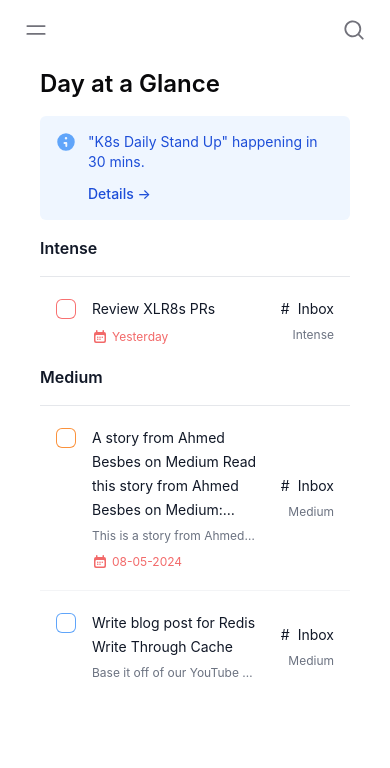
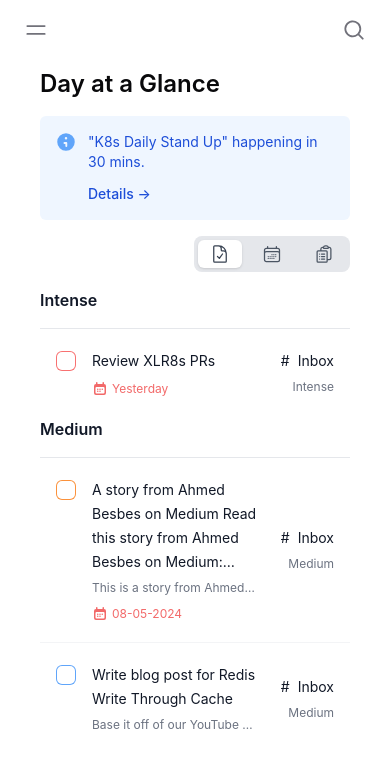
Before and after one commit to YourTechBud/eva, a React (Vite) app in the folder frontend/: page /tasks/today in a window 390 px wide. Shown: the top 768 px of the page. Built offline with nearby package versions, Linux system fonts and the light colour scheme; a web font is replaced by a local one.

Commit message:
Added tabs for mobile
Signed-off-by: Noorain Panjwani <noorain.panjwani@gmail.com>

```diff
--- a/frontend/package.json
+++ b/frontend/package.json
@@ -25,6 +25,7 @@
     "react": "^18.2.0",
     "react-day-picker": "^8.10.1",
     "react-dom": "^18.2.0",
+    "react-responsive": "^10.0.0",
     "react-router": "6",
     "react-router-dom": "6",
     "tiptap-markdown": "^0.8.10"
--- a/frontend/src/routes/tasks/today.tsx
+++ b/frontend/src/routes/tasks/today.tsx
@@ -1,8 +1,15 @@
+import {
+  CalendarDaysIcon,
+  ClipboardDocumentListIcon,
+  DocumentCheckIcon,
+} from '@heroicons/react/24/outline';
 import clsx from 'clsx';
 import { useState } from 'react';
+import MediaQuery from 'react-responsive';
 
 import PageHeading from '@/components/page-heading';
 import PagePanel from '@/components/page-panel';
+import { Tab, TabGroup, TabList, TabPanel, TabPanels } from '@/components/tabs';
 import EventList from '@/widgets/events/event-list';
 import FocusedItem from '@/widgets/focused-item';
 import ProjectList from '@/widgets/projects/project-list';
@@ -114,9 +121,35 @@ const projects = [
 export default function Today() {
   // Move the scrollbar logic into the page-content component
   const [isTasksHovered, setTasksHovered] = useState(false);
-
   return (
     <>
+      <MediaQuery maxWidth={1023}>
+        <PagePanel className="w-[100vw] overflow-y-auto">
+          <PageHeading text="Day at a Glance" />
+          <div className="h-2"></div>
+          <FocusedItem title="K8s Daily Stand Up" type="meeting" />
+          <div className="h-2"></div>
+          <TabGroup className="my-2 flex flex-col items-end">
+            <TabList>
+              <Tab index={0} icon={DocumentCheckIcon} />
+              <Tab index={1} icon={CalendarDaysIcon} />
+              <Tab index={2} icon={ClipboardDocumentListIcon} />
+            </TabList>
+            <TabPanels className="mt-4 w-full flex-1">
+              <TabPanel index={0} className="transition-all">
+                <TaskListing tasks={tasks} />
+              </TabPanel>
+              <TabPanel index={1} className="transition-all">
+                <EventList events={events} />
+              </TabPanel>
+              <TabPanel index={2} className="transition-all">
+                <ProjectList projects={projects} />
+              </TabPanel>
+            </TabPanels>
+          </TabGroup>
+        </PagePanel>
+      </MediaQuery>
+      <MediaQuery minWidth={1024}>
         <PagePanel
           onMouseEnter={() => setTasksHovered(true)}
           onMouseLeave={() => setTasksHovered(false)}
@@ -138,6 +171,7 @@ export default function Today() {
           <div className="h-4"></div>
           <ProjectList projects={projects} />
         </PagePanel>
+      </MediaQuery>
     </>
   );
 }
--- /dev/null
+++ b/frontend/src/ui/components/tabs.tsx
@@ -0,0 +1,113 @@
+import * as Headless from '@headlessui/react';
+import clsx from 'clsx';
+import { motion } from 'framer-motion';
+import { createContext, ReactNode, useContext, useState } from 'react';
+
+interface TabContext {
+  index: number;
+  setIndex?: (index: number) => void;
+}
+
+const TabContext = createContext<TabContext>({ index: 0 });
+
+interface TabGroupProps {
+  className?: string;
+  children: ReactNode;
+}
+
+export function TabGroup({ className, children }: TabGroupProps) {
+  const [index, setIndex] = useState(0);
+  return (
+    <TabContext.Provider value={{ index, setIndex }}>
+      <_TabGroup className={className}>{children}</_TabGroup>
+    </TabContext.Provider>
+  );
+}
+function _TabGroup({ className, children }: TabGroupProps) {
+  const { index, setIndex } = useContext(TabContext);
+  return (
+    <Headless.TabGroup
+      className={className}
+      selectedIndex={index}
+      onChange={setIndex}
+    >
+      {children}
+    </Headless.TabGroup>
+  );
+}
+
+export function TabList({ className, children }: TabGroupProps) {
+  return (
+    <Headless.TabList
+      className={clsx(
+        className,
+        'inline-flex h-9 items-center justify-center gap-2 rounded-lg bg-gray-200 p-1 text-gray-600',
+      )}
+    >
+      {children}
+    </Headless.TabList>
+  );
+}
+
+interface TabProps {
+  className?: string;
+  index: number;
+  title?: string;
+  // eslint-disable-next-line @typescript-eslint/no-explicit-any
+  icon?: any;
+}
+
+export function Tab({ className, index, title, icon: Icon }: TabProps) {
+  const { index: activeTab } = useContext(TabContext);
+  return (
+    <Headless.Tab
+      key={index}
+      className={clsx(
+        'relative transition',
+        'inline-flex items-center justify-center whitespace-nowrap rounded-md px-3 py-1 text-sm font-medium outline-none ring-0 transition-all',
+        className,
+      )}
+      style={{
+        WebkitTapHighlightColor: 'transparent',
+      }}
+    >
+      {activeTab === index && (
+        <motion.span
+          layoutId="bubble"
+          className="absolute inset-0 z-10 rounded-md bg-white shadow"
+          transition={{ type: 'spring', bounce: 0.2, duration: 0.6 }}
+        />
+      )}
+
+      <p
+        className={clsx(
+          'z-20',
+          activeTab === index ? 'text-gray-700' : 'text-gray-600',
+        )}
+      >
+        {title && title}
+        {Icon && <Icon key={index} className="size-5" />}
+      </p>
+    </Headless.Tab>
+  );
+}
+
+export function TabPanels({ className, children }: TabGroupProps) {
+  return (
+    <Headless.TabPanels className={className}>{children}</Headless.TabPanels>
+  );
+}
+
+interface TabPanelProps {
+  className?: string;
+  index: number;
+  children: ReactNode;
+}
+
+export function TabPanel({ className, index, children }: TabPanelProps) {
+  return (
+    <Headless.TabPanel key={index} className={className}>
+      {children}
+    </Headless.TabPanel>
+  );
+}
```
Also changed, not shown: 1 other file (tests, documents, lock files or other folders). Lines whose indentation alone changed are shown as unchanged.
